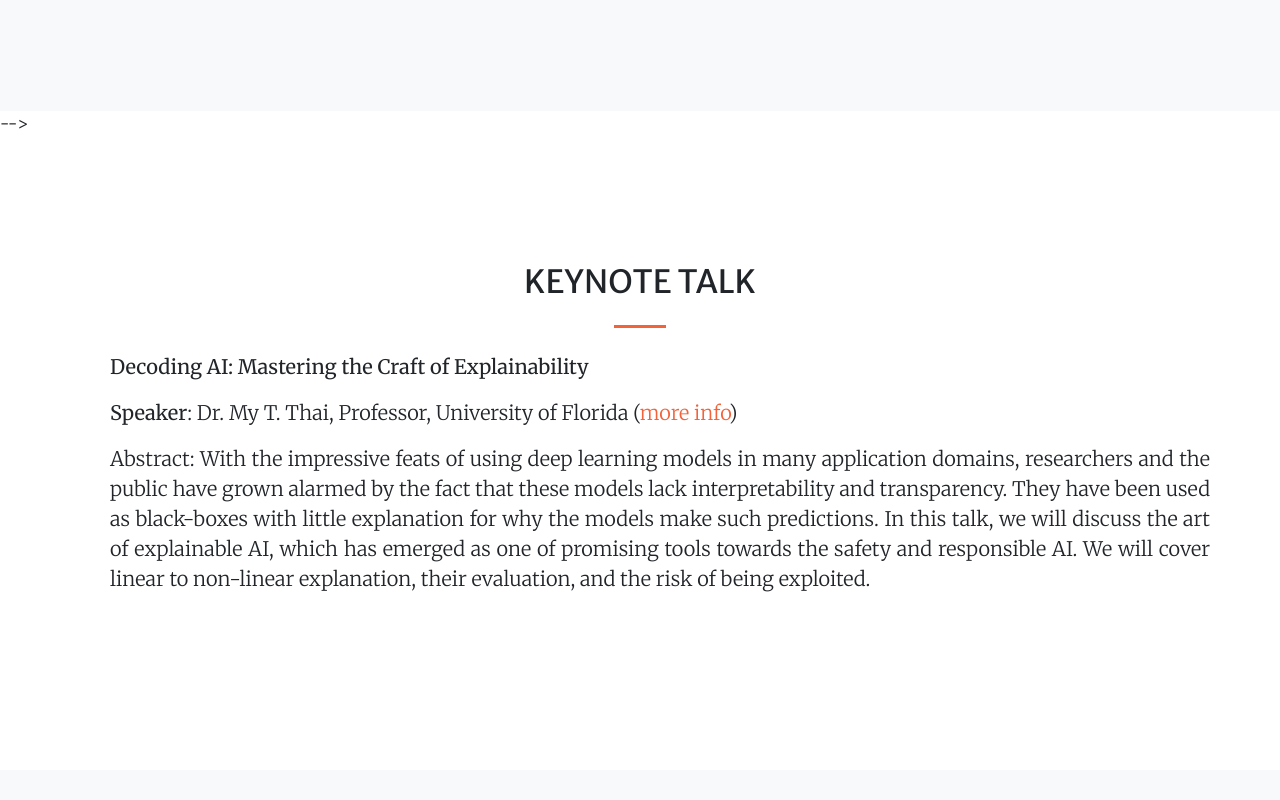
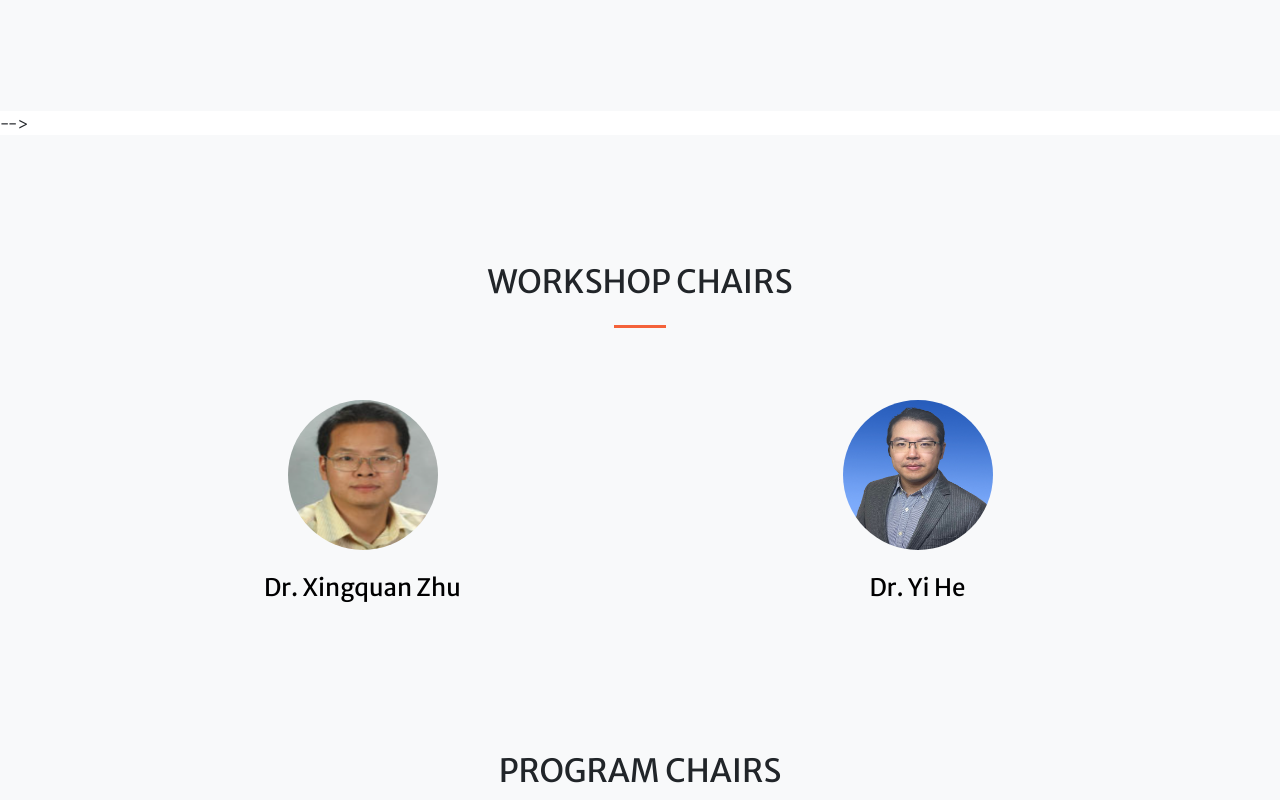
Before and after one commit to arrl-icdm/arrl2025, a website: page index.html in a window 1280 px wide. Shown: the part 4540-5340 px from the top of the page. Drawn offline with nearby package versions, Linux system fonts and the light colour scheme.

Commit message:
Update index.html

```diff
--- a/index.html
+++ b/index.html
@@ -385,7 +385,6 @@
                         </div>
                     </div>
                 </div>
-            <!--
                 <section class="page-section" id="submission">
                     <div class="container">
                         <div class="row">
@@ -413,75 +412,12 @@
                 </section>
                 <p class="section-subheading" style="font-size:30px"> <b>Time Zone: UTC </b> </p>
             </div>
-            -->
             <!-- 注释结束 -->
         </div>
     </section> -->
 
 
-
-                <section class="page-section" id="submission">
-                    <div class="container">
-                        <div class="row">
-                            <div class="col-lg-12 text-center">
-                                <h2 class="section-heading text-uppercase">Keynote Talk</h2>
-                                <hr class="divider my-4" />
-                            </div>
-
-
-                            <ul class="lead">
-
-                                <p class="lead" style="text-align:justify">
-
-                                    <b>Decoding AI: Mastering the Craft of Explainability</b>
-
-                                </p>
-
-                                <p class="lead" style="text-align:justify">
-
-                                    <b>Speaker</b>: Dr. My T. Thai, Professor, University of Florida (<a href="https://www.cise.ufl.edu/~mythai/">more info</a>)
-
-
-                                </p>
-
-                                <p class="lead" style="text-align:justify">
-
-
-
-
-                                    Abstract: With the impressive feats of using deep learning models in many application domains, researchers and the public have grown alarmed by the fact that these models lack interpretability and transparency. They have been used as black-boxes with little explanation for why the models make such predictions. In this talk, we will discuss the art of explainable AI, which has emerged as one of promising tools towards the safety and responsible AI. We will cover linear to non-linear explanation, their evaluation, and the risk of being exploited.
-
-                                </p>
-
-
-
-
-
-                        </div>
-                    </div>
-                </section>
-
-
-
-
-
-
-
-
-
-                </p>
-                <!-- <p class="section-subheading" style="font-size:30px"> <b>Time Zone: UTC </b> </p> -->
-            </div>
-
-
-        </div>
-        </div>
-    </section>
-
-
-
-
-    <!-- Team -->
+                <!-- Team -->
     <section class="bg-light page-section" id="organizers">
         <div class="container">
             <div class="row">
```
